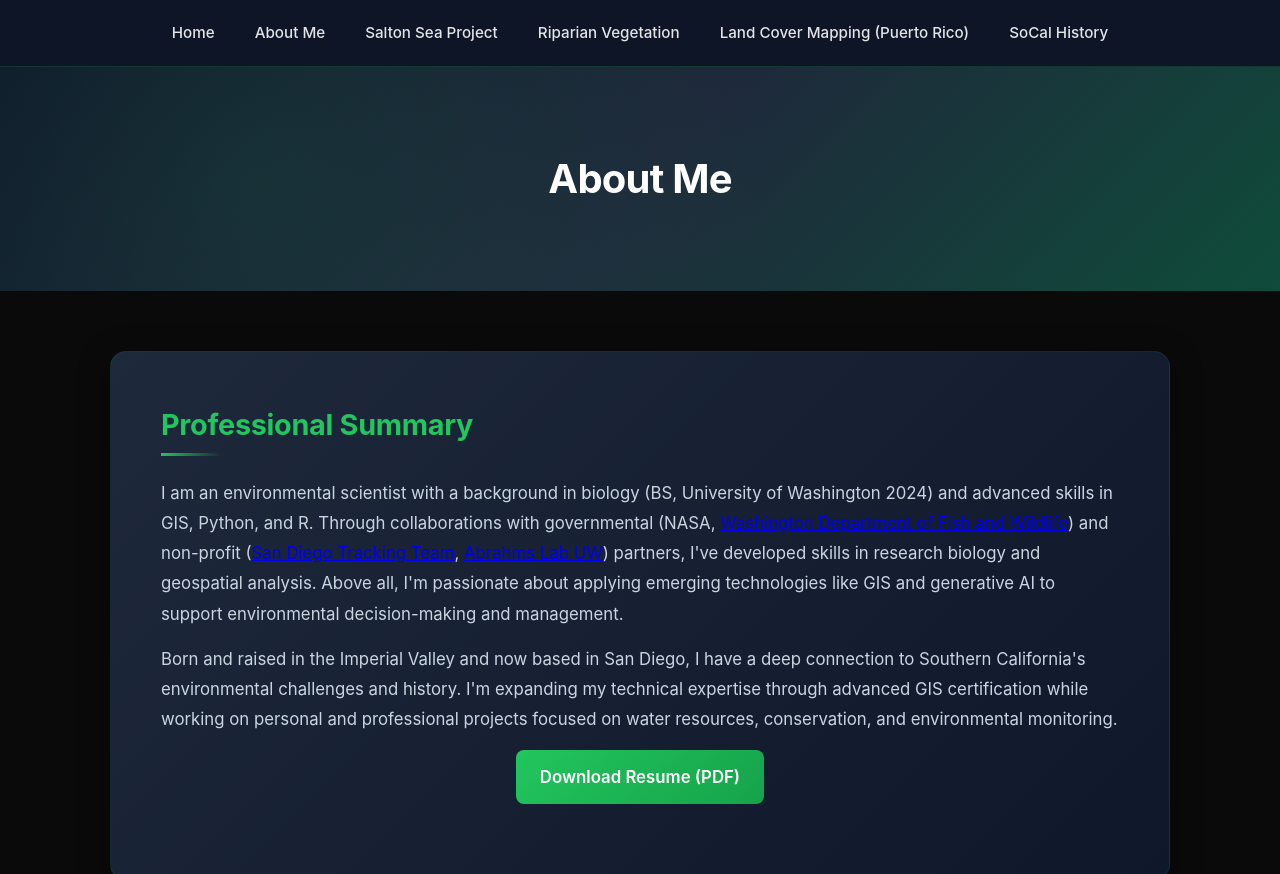
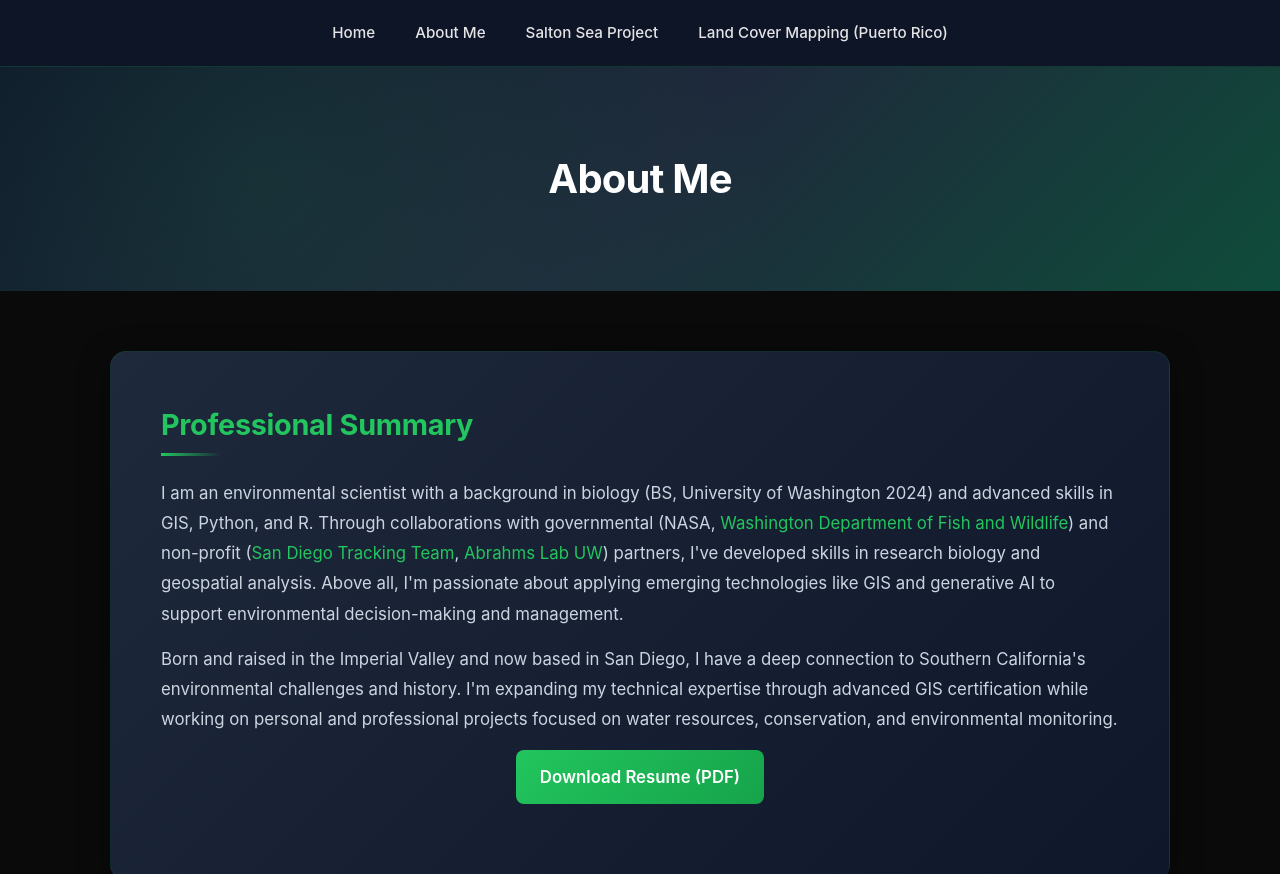
Before and after one commit to jgibbs2002/jgibbs, a plain HTML site: page about.html in a window 1280 px wide. Shown: the top 874 px of the page. Drawn offline with Linux system fonts and the light colour scheme.

Commit message:
Modify navigation links in about.html
Updated navigation links to open in a new tab and removed some links.

```diff
--- a/about.html
+++ b/about.html
@@ -131,6 +131,17 @@
             line-height: 1.8;
             font-size: 1.05em;
             margin-bottom: 15px;
+        }
+
+        section a {
+            color: #22c55e;
+            text-decoration: none;
+            transition: color 0.3s ease;
+        }
+
+        section a:hover {
+            color: #16a34a;
+            text-decoration: underline;
         }
 
         .experience-item {
@@ -287,10 +298,8 @@
         <ul>
             <li><a href="index.html">Home</a></li>
             <li><a href="about.html">About Me</a></li>
-            <li><a href="salton-sea.html">Salton Sea Project</a></li>
-            <li><a href="riparian-vegetation.html">Riparian Vegetation</a></li>
-            <li><a href="https://arcg.is/0XiqeW1">Land Cover Mapping (Puerto Rico)</a></li>
-            <li><a href="socal-history.html">SoCal History</a></li>
+            <li><a href="https://arcg.is/1jDjmK0" target="_blank">Salton Sea Project</a></li>
+            <li><a href="https://arcg.is/0XiqeW1" target="_blank">Land Cover Mapping (Puerto Rico)</a></li>
         </ul>
     </nav>
 
```
